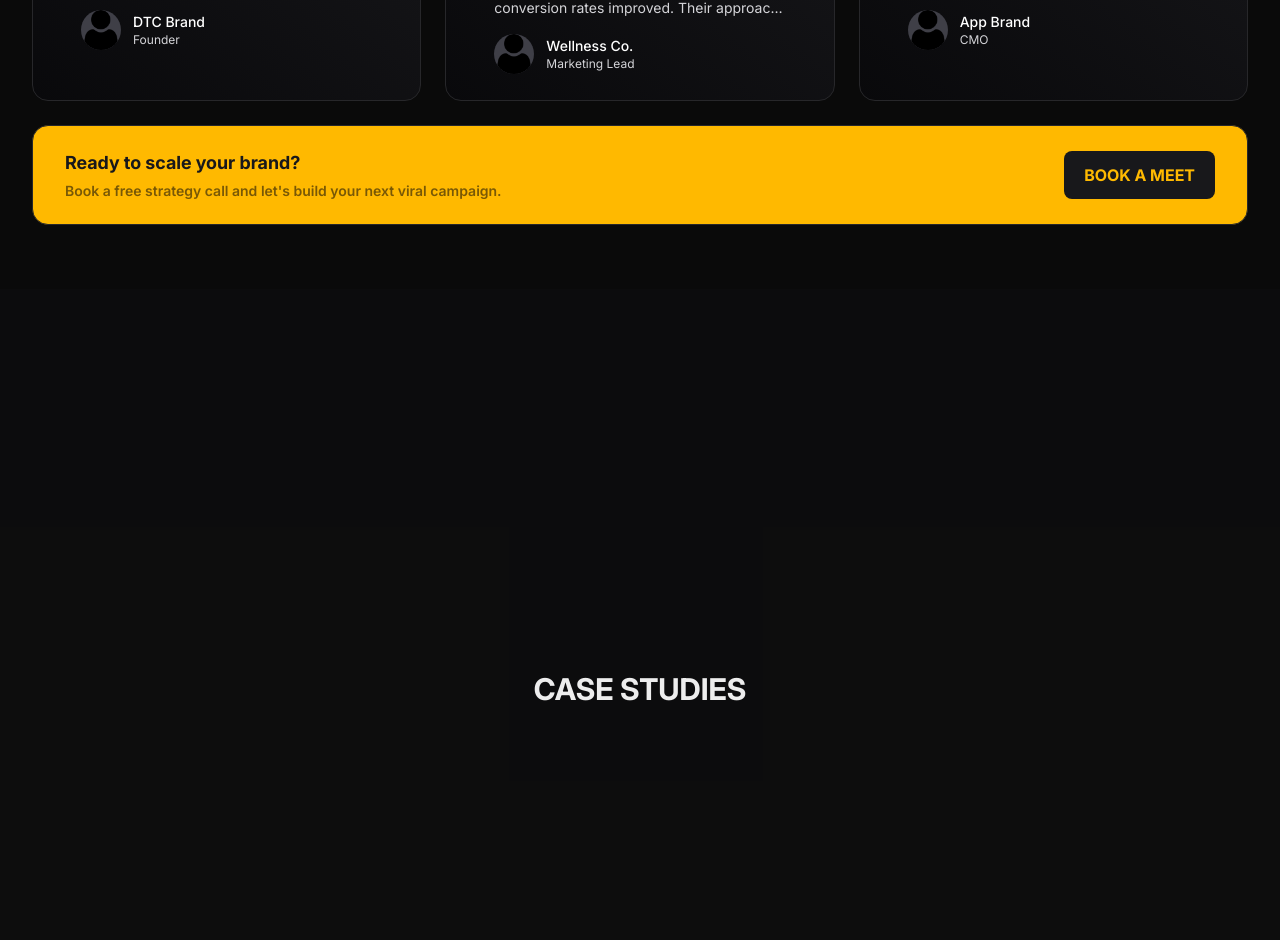
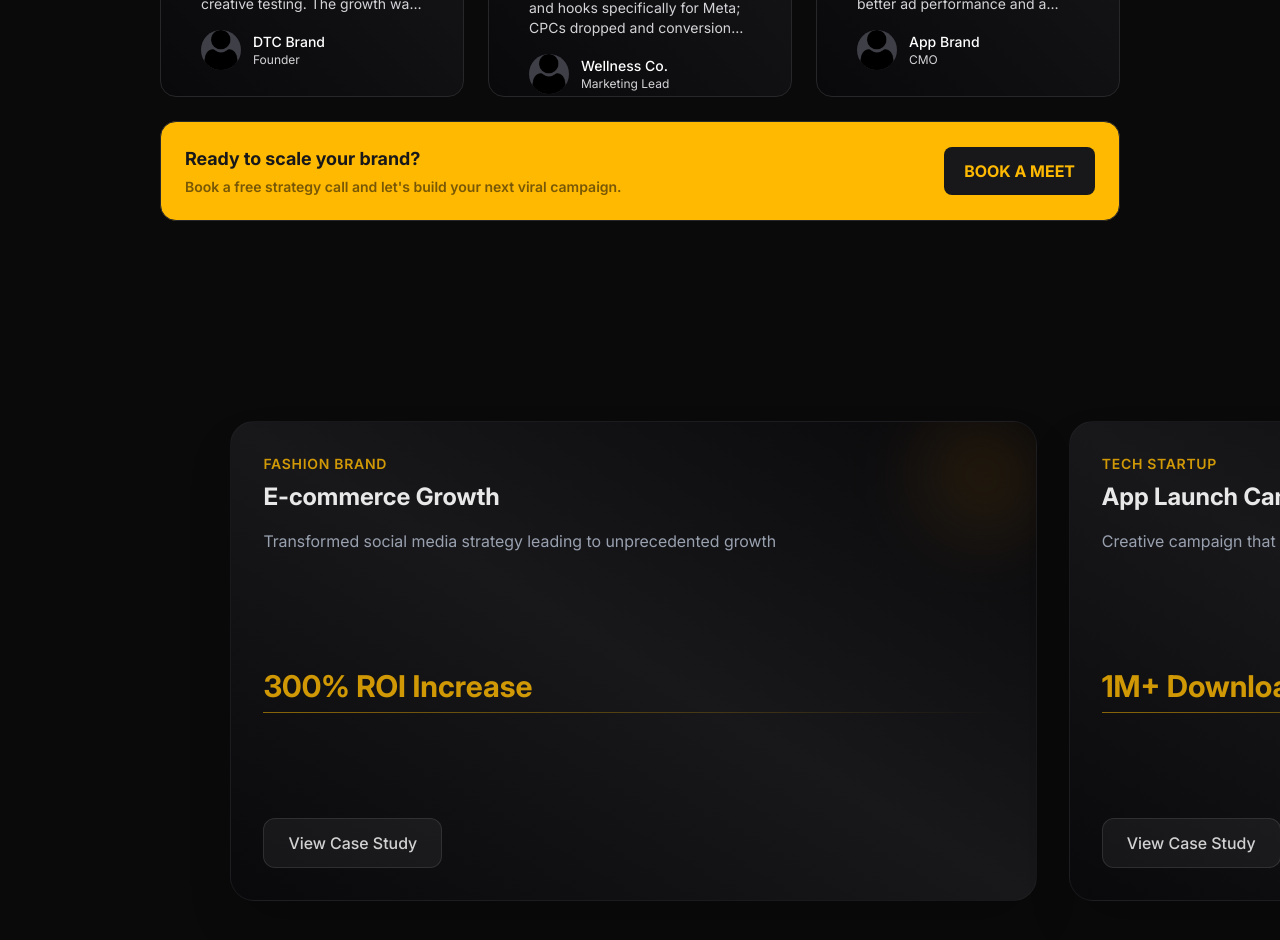
Before and after one commit to MayankMohit/slic-media-next-app, a Next.js app: page / in a window 1280 px wide. Shown: the part 6840-7780 px from the top of the page. Built offline with nearby package versions, Linux system fonts and the light colour scheme.

Commit message:
Cases section added

```diff
--- /dev/null
+++ b/src/app/_components/home/CasesSection.jsx
@@ -0,0 +1,132 @@
+"use client";
+import { useEffect, useRef } from "react";
+import gsap from "gsap";
+import { ScrollTrigger } from "gsap/ScrollTrigger";
+
+gsap.registerPlugin(ScrollTrigger);
+
+const CasesSection = () => {
+  const sectionRef = useRef(null);
+  const trackRef = useRef(null);
+
+  useEffect(() => {
+    const section = sectionRef.current;
+    const track = trackRef.current;
+
+    if (!section || !track) return;
+
+    let ctx = gsap.context(() => {
+      // Calculate total scroll distance
+      const totalScroll = track.scrollWidth - window.innerWidth;
+
+      // Main horizontal scroll animation
+      gsap.to(track, {
+        x: () => -totalScroll,
+        ease: "none",
+        scrollTrigger: {
+          trigger: section,
+          start: "center center",
+          end: () => `+=${totalScroll}`,
+          scrub: 1,
+          pin: true,
+          anticipatePin: 1,
+          invalidateOnRefresh: true,
+        },
+      });
+    }, section);
+
+    return () => ctx.revert();
+  }, []);
+
+  const cardData = [
+    {
+      title: "E-commerce Growth",
+      subtitle: "Fashion Brand",
+      metric: "300% ROI Increase",
+      description: "Transformed social media strategy leading to unprecedented growth"
+    },
+    {
+      title: "App Launch Campaign",
+      subtitle: "Tech Startup",
+      metric: "1M+ Downloads",
+      description: "Creative campaign that drove massive user acquisition"
+    },
+    {
+      title: "Brand Awareness",
+      subtitle: "Healthcare Company",
+      metric: "150% Reach Growth",
+      description: "Strategic content approach that expanded market presence"
+    },
+    {
+      title: "Product Launch",
+      subtitle: "Consumer Goods",
+      metric: "500% Sales Boost",
+      description: "Innovative creative strategy that exceeded all expectations"
+    },
+    {
+      title: "Digital Transformation",
+      subtitle: "B2B Services",
+      metric: "200% Lead Generation",
+      description: "Complete digital overhaul resulting in significant growth"
+    },
+    {
+      title: "Social Commerce",
+      subtitle: "Lifestyle Brand",
+      metric: "400% Engagement",
+      description: "Revolutionary approach to social selling and community building"
+    }
+  ];
+
+  return (
+    <section
+      ref={sectionRef}
+      className="relative w-full min-h-screen overflow-hidden"
+    >
+      <div
+        ref={trackRef}
+        className="flex h-screen items-center"
+        style={{ width: "max-content", paddingLeft: "18vw", paddingRight: "0vw" }}
+      >
+        {cardData.map((card, i) => (
+          <div
+            key={i}
+            className="h-card flex-shrink-0 w-[63vw] h-[60vh] mr-8 rounded-3xl bg-gradient-to-bl from-zinc-950 via-zinc-900 to-zinc-950 border border-zinc-800/50 p-8 flex flex-col justify-between shadow-2xl relative overflow-hidden"
+          >
+            {/* Background decoration */}
+            <div className="absolute top-0 right-0 w-32 h-32 bg-gradient-to-bl from-amber-500/20 to-transparent rounded-full blur-2xl"></div>
+
+            {/* Content */}
+            <div>
+              <div className="text-amber-400/80 text-sm font-semibold mb-2 uppercase tracking-wider">
+                {card.subtitle}
+              </div>
+              <h3 className="text-white/90 text-2xl font-bold mb-4 leading-tight">
+                {card.title}
+              </h3>
+              <p className="text-gray-400 text-base leading-relaxed">
+                {card.description}
+              </p>
+            </div>
+
+            {/* Metric */}
+            <div className="mt-8">
+              <div className="text-3xl font-bold text-amber-400/80 mb-2">
+                {card.metric}
+              </div>
+              <div className="w-full h-px bg-gradient-to-r from-amber-400/50 to-transparent"></div>
+            </div>
+
+            {/* CTA */}
+            <div className="mt-6">
+              <button className="px-6 py-3 bg-white/5 border border-white/10 rounded-xl text-white/80 font-medium hover:bg-white/10 transition-all duration-300 hover:scale-105">
+                View Case Study
+              </button>
+            </div>
+          </div>
+        ))}
+      </div>
+    </section>
+  );
+};
+
+export default CasesSection;
--- a/src/app/_components/home/TestimonialsBento.jsx
+++ b/src/app/_components/home/TestimonialsBento.jsx
@@ -106,12 +106,12 @@ const TestimonialsBento = () => {
   };
 
   const cardBaseClasses =
-    "rounded-2xl p-6 md:p-8 flex flex-col justify-between border border-zinc-800 hover:shadow-[0px_0px_10px_rgba(192,192,192,0.5)] transition-shadow";
+    "rounded-2xl p-6 md:px-6 md:py-8 flex flex-col justify-between border border-zinc-800 hover:shadow-[0px_0px_10px_rgba(192,192,192,0.5)] transition-shadow";
 
   return (
     <section
       ref={containerRef}
-      className="relative max-w-7xl mx-auto px-6 md:px-8 py-16 mt-30"
+      className="relative max-w-5xl mx-auto px-6 md:px-8 py-10 mt-30"
       aria-label="testimonials-bento"
       style={{ borderRadius: 32 }}
     >
@@ -156,7 +156,7 @@ const TestimonialsBento = () => {
         {/* --- Results box --- */}
         <div
           ref={(el) => (cardRefs.current[1] = el)}
-          className={`col-span-6 md:col-span-3 bg-gradient-to-tr from-zinc-950 via-zinc-900 to-zinc-950 ${cardBaseClasses} min-h-[300px]`}
+          className={`col-span-6 md:col-span-3 bg-gradient-to-tr from-zinc-950 via-zinc-900 to-zinc-950 ${cardBaseClasses} min-h-[300px] `}
         >
           <div>
             <div className="text-amber-300 text-sm font-medium mb-5">Results</div>
--- a/src/app/page.jsx
+++ b/src/app/page.jsx
@@ -1,6 +1,7 @@
 "use client";
 
 import BrandLogos from "./_components/home/BrandLogos";
+import CasesSection from "./_components/home/CasesSection";
 import LandingPage from "./_components/home/LandingPage";
 import ServicesSection from "./_components/home/ServicesSection";
 import TestimonialsBento from "./_components/home/TestimonialsBento";
@@ -29,8 +30,8 @@ export default function Home() {
         <TestimonialsBento />
       </section>
 
-      <section className="h-screen flex justify-center items-center text-3xl font-bold bg-zinc-900/20">
-        CASE STUDIES
+      <section>
+        <CasesSection />
       </section>
 
       <section className="h-screen flex justify-center items-center text-3xl font-bold">
```
